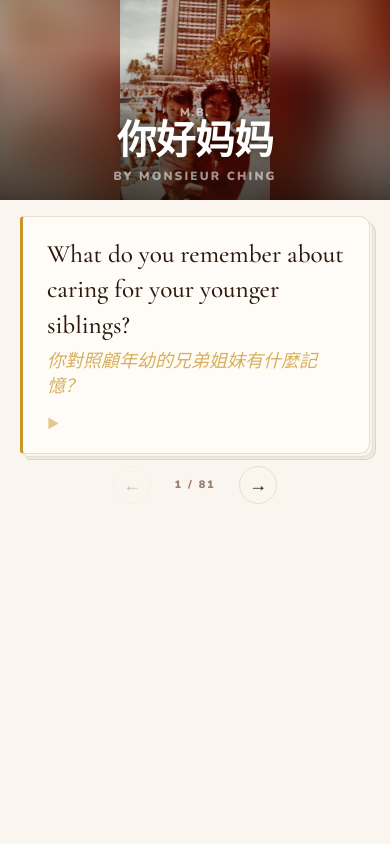
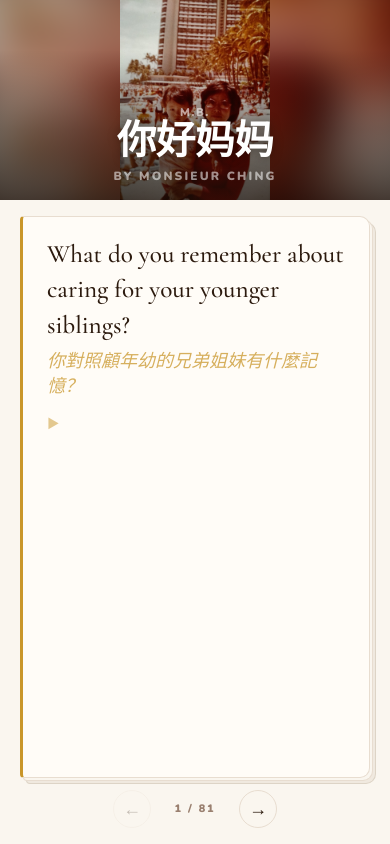
Before and after one commit to monsieurching/ni-hao-mama, a Flask app: page / in a window 390 px wide. Run offline with Flask 3, Linux system fonts and the light colour scheme.

Commit message:
Fill screen height on mobile
Co-Authored-By: Claude Sonnet 4.6 <noreply@anthropic.com>

```diff
--- a/static/style.css
+++ b/static/style.css
@@ -161,8 +161,8 @@ html, body {
   scrollbar-width: thin;
   scrollbar-color: var(--card-border) transparent;
 
-  /* Don't stretch to fill all remaining space — let content breathe */
-  flex: 0 1 auto;
+  /* On mobile: fill the available height */
+  flex: 1;
   min-height: 140px;
 }
 
```
